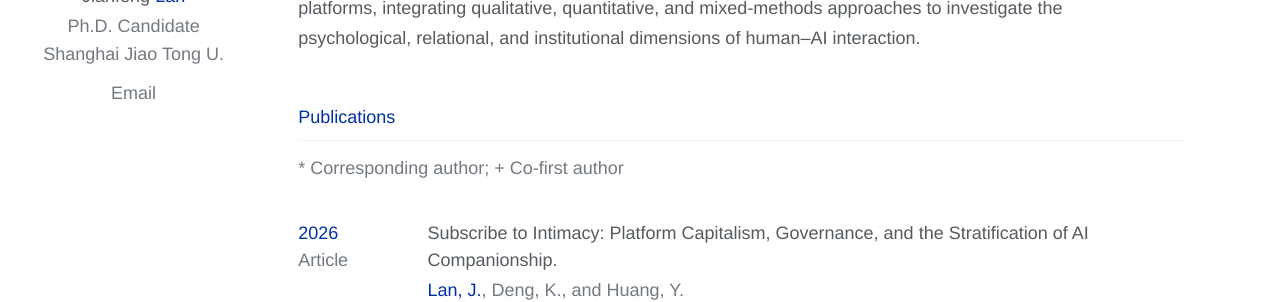
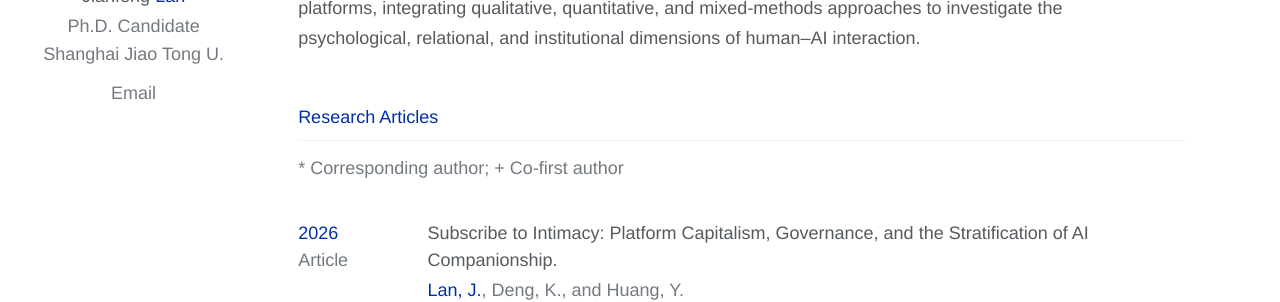
Before and after one commit to jianfenglan/jianfenglan.github.io, a Jekyll site: the page built from research.md, in a window 1280 px wide and 900 px high. Shown: the part 253-555 px from the top of the window. Built offline with Jekyll 4.4.1, drawn with Linux system fonts in a browser that asks for light colours.

Commit message:
Rename Publications section to Research Articles

```diff
--- a/research.md
+++ b/research.md
@@ -247,7 +247,7 @@ sup {
 </style>
 
 <div class="research-page">
-  <h2 class="section-title">Publications</h2>
+  <h2 class="section-title">Research Articles</h2>
 
   <div class="publication-legend">
     * Corresponding author &nbsp;·&nbsp; + Co-first author
@@ -337,7 +337,7 @@ sup {
         <span class="publication-journal-row">
           <em>Emerging Media</em>
           <a class="publication-doi-link" href="https://doi.org/10.1177/27523543251334157" target="_blank" rel="noopener" aria-label="View article">
-            <svg viewBox="0 0 24 24" fill="none" stroke="currentColor" stroke-width="2" stroke-linecap="round" stroke-linejoin="round"><path d="M18 13v6a2 2 0 0 1-2 2H5a2 2 0 0 1 2-2V8a2 2 0 0 1 2-2h6"/><polyline points="15 3 21 3 21 9"/><line x1="10" y1="14" x2="21" y2="3"/></svg>
+            <svg viewBox="0 0 24 24" fill="none" stroke="currentColor" stroke-width="2" stroke-linecap="round" stroke-linejoin="round"><path d="M18 13v6a2 2 0 0 1-2 2H5a2 2 0 0 1-2-2V8a2 2 0 0 1 2-2h6"/><polyline points="15 3 21 3 21 9"/><line x1="10" y1="14" x2="21" y2="3"/></svg>
           </a>
         </span>
         <p class="publication-note">Pygmalion fell in love with a statue. Our question begins a little later, once Pygmalion gets Wi-Fi and starts posting screenshots of the relationship online. When people publicly share affectionate conversations with Replika, they are showing us an AI relationship, and they are also carefully showing us themselves. The interviews revealed a small theatre of affirmation, vulnerability, desirability, and audience management. Human-AI intimacy may be deeply private, yet the moment it enters social media, it also becomes a performance.</p>
```
